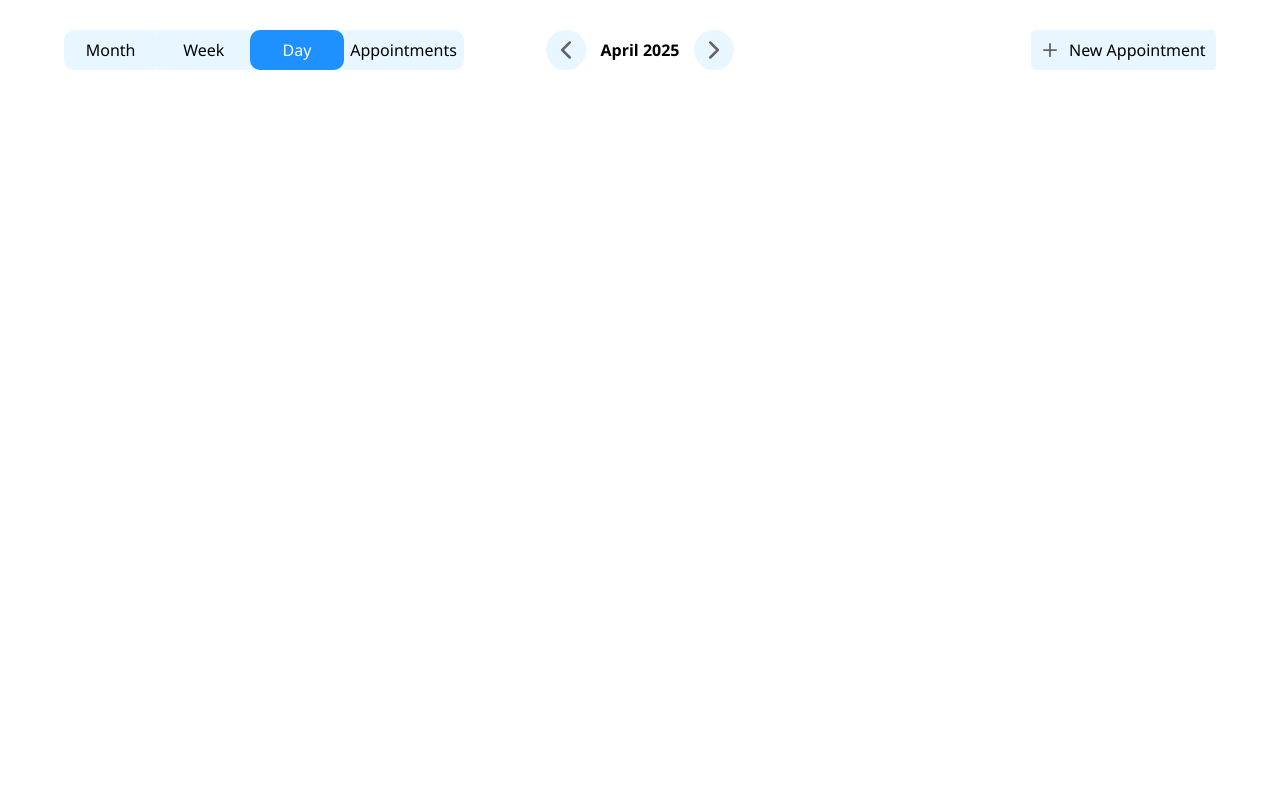
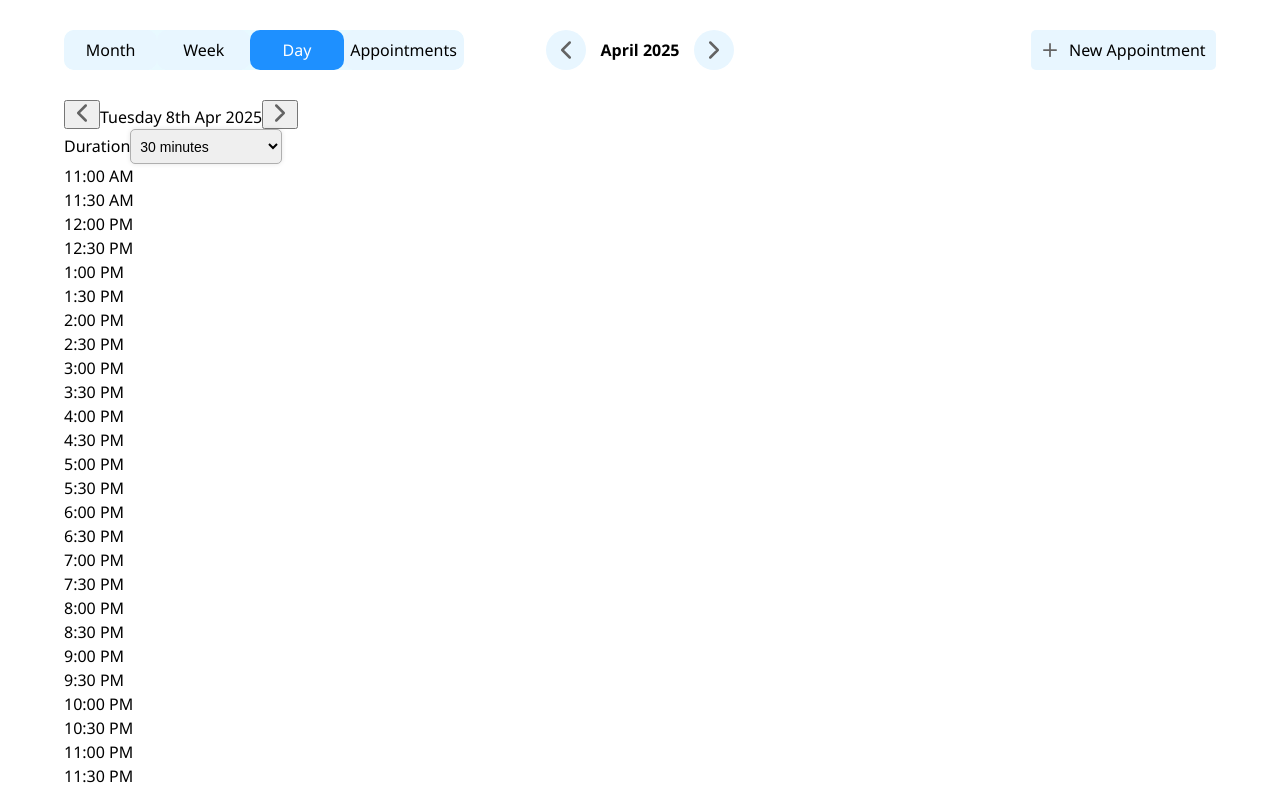
Before and after one commit to faiz-verse/React-practice, a React (Vite) app in the folder booking-app/: page /dashboard in a window 1280 px wide. Both pictures are taken after a click on the element "Day". Built offline with nearby package versions, Linux system fonts and the light colour scheme.

Commit message:
changed alot things in booking-app

```diff
--- a/booking-app/package.json
+++ b/booking-app/package.json
@@ -10,6 +10,7 @@
     "preview": "vite preview"
   },
   "dependencies": {
+    "date-fns": "^4.1.0",
     "framer-motion": "^12.6.3",
     "react": "^19.0.0",
     "react-dom": "^19.0.0",
--- a/booking-app/src/components/Days.jsx
+++ b/booking-app/src/components/Days.jsx
@@ -1,11 +1,107 @@
-import React from 'react'
+import React, { useState, useEffect } from 'react'
+import { BsChevronRight, BsChevronLeft } from "react-icons/bs";
 
-function Days() {
-  return (
-    <div id='days' className='content'>
+import { format } from 'date-fns';
 
-    </div>
-  )
+import './Days.css'
+
+function Days({ currentDate, appointments, setAppointments }) {
+
+    const [timeSlots, setTimeSlots] = useState([]);
+    const [duration, setDuration] = useState("30 minutes");
+
+    const [localDate, setLocalDate] = useState(currentDate)
+
+    const monthNames = [
+        "January", "February", "March", "April", "May", "June",
+        "July", "August", "September", "October", "November", "December"
+    ];
+
+    const durationOptions = [
+        "15 minutes", "30 minutes", "45 minutes", "1 hour",
+        "1 hour 30 minutes", "2 hours", "2 hours 30 minutes", "3 hours"
+    ];
+
+    const getDurationInMinutes = (label) => {
+        const match = label.match(/(\d+)\s*hour(?:s)?(?:\s*(\d+)\s*minutes)?|(\d+)\s*minutes/);
+        if (!match) return 30;
+        if (match[1]) {
+            const hours = parseInt(match[1]);
+            const minutes = match[2] ? parseInt(match[2]) : 0;
+            return hours * 60 + minutes;
+        } else {
+            return parseInt(match[3]);
+        }
+    };
+
+    const formatTime = (totalMinutes) => {
+        const hour = Math.floor(totalMinutes / 60) % 24;
+        const min = totalMinutes % 60;
+        const formattedHour = hour % 12 === 0 ? 12 : hour % 12;
+        const formattedMin = min.toString().padStart(2, "0");
+        const ampm = hour < 12 ? "AM" : "PM";
+        return `${formattedHour}:${formattedMin} ${ampm}`;
+    };
+
+    const roundUpToNearest = (minutes, interval) => Math.ceil(minutes / interval) * interval;
+
+    useEffect(() => {
+        if (!localDate) return;
+
+        const now = new Date();
+        const isToday = localDate.toDateString() === now.toDateString();
+
+        const interval = getDurationInMinutes(duration);
+        const currentMinutes = now.getHours() * 60 + now.getMinutes();
+        const startMinutes = isToday ? roundUpToNearest(currentMinutes, interval) : 0;
+        const endOfDay = 24 * 60;
+
+        const slotList = [];
+        for (let start = startMinutes; start + interval <= endOfDay; start += interval) {
+            slotList.push(formatTime(start));
+        }
+
+        setTimeSlots(slotList);
+    }, [duration, localDate]);
+
+    const handlePrev = () => {
+        const prevDate = new Date(localDate);
+        prevDate.setDate(prevDate.getDate() - 1);
+        setLocalDate(prevDate);
+    };
+
+    const handleNext = () => {
+        const nextDate = new Date(localDate);
+        nextDate.setDate(nextDate.getDate() + 1);
+        setLocalDate(nextDate);
+    };
+
+    return (
+        <div id='days' className='content'>
+
+            <div id="date-wrapper">
+                <button id='prev-date' onClick={handlePrev}><BsChevronLeft size={20} color='rgb(100, 100, 100)' strokeWidth={1} /></button>
+                <span>{format(localDate, "EEEE do MMM yyyy")}</span>
+                <button id='next-date' onClick={handleNext}><BsChevronRight size={20} color='rgb(100, 100, 100)' strokeWidth={1} /></button>
+            </div>
+
+            <div id="duration-dropdown">
+                <span id='duration-label'>Duration</span>
+                <select value={duration} onChange={(e) => setDuration(e.target.value)}>
+                    {durationOptions.map((d, i) => <option key={i} value={d}>{d}</option>)}
+                </select>
+            </div>
+
+            <div id='day-timeslots'>
+                {timeSlots.map((slot, i) => (
+                    <div key={i} className={`day-time-slot`}>
+                        {slot}
+                    </div>
+                ))}
+            </div>
+
+        </div>
+    )
 }
 
 export default Days
--- a/booking-app/src/pages/Dashboard.jsx
+++ b/booking-app/src/pages/Dashboard.jsx
@@ -26,7 +26,7 @@ function Dashboard() {
         setCurrentDate(new Date(prevMonth)); // update state with a new Date instance
     };
 
-      const handleNext = () => {
+    const handleNext = () => {
         const nextMonth = new Date(currentDate.setMonth(currentDate.getMonth() + 1));
         setCurrentDate(new Date(nextMonth));
     };
@@ -37,7 +37,7 @@ function Dashboard() {
     const [appointments, setAppointments] = useState([])
 
     // Load todos from local storage when the app starts
-    useEffect(()=> {
+    useEffect(() => {
         const storedAppointments = localStorage.getItem('appointments');
         if (storedAppointments) {
             setAppointments(JSON.parse(storedAppointments))
@@ -51,33 +51,33 @@ function Dashboard() {
             {/* NAV */}
             <div id='dashboard-nav'>
                 <div id="container-options">
-                    <div className="option" style={{background: (activeView === "month")? "dodgerblue": "rgb(232, 246, 255)", color: (activeView === "month")? "white": "black"}} onClick={() => setActiveView("month")}>Month</div>
-                    <div className="option" style={{background: (activeView === "week")? "dodgerblue": "rgb(232, 246, 255)", color: (activeView === "week")? "white": "black"}} onClick={() => setActiveView("week")}>Week</div>
-                    <div className="option" style={{background: (activeView === "day")? "dodgerblue": "rgb(232, 246, 255)", color: (activeView === "day")? "white": "black"}} onClick={() => setActiveView("day")}>Day</div>
-                    <div className="option" style={{background: (activeView === "appointments")? "dodgerblue": "rgb(232, 246, 255)", color: (activeView === "appointments")? "white": "black"}} onClick={() => setActiveView("appointments")}>Appointments</div>
+                    <div className="option" style={{ background: (activeView === "month") ? "dodgerblue" : "rgb(232, 246, 255)", color: (activeView === "month") ? "white" : "black" }} onClick={() => setActiveView("month")}>Month</div>
+                    <div className="option" style={{ background: (activeView === "week") ? "dodgerblue" : "rgb(232, 246, 255)", color: (activeView === "week") ? "white" : "black" }} onClick={() => setActiveView("week")}>Week</div>
+                    <div className="option" style={{ background: (activeView === "day") ? "dodgerblue" : "rgb(232, 246, 255)", color: (activeView === "day") ? "white" : "black" }} onClick={() => setActiveView("day")}>Day</div>
+                    <div className="option" style={{ background: (activeView === "appointments") ? "dodgerblue" : "rgb(232, 246, 255)", color: (activeView === "appointments") ? "white" : "black" }} onClick={() => setActiveView("appointments")}>Appointments</div>
                 </div>
 
                 <div id='container-date'>
-                    <button id='prev' onClick={handlePrev}><BsChevronLeft size={20} color='rgb(100, 100, 100)' strokeWidth={1}/></button>
+                    <button id='prev' onClick={handlePrev}><BsChevronLeft size={20} color='rgb(100, 100, 100)' strokeWidth={1} /></button>
                     <span>{monthNames[currentDate.getMonth()]} {currentDate.getFullYear()}</span>
-                    <button id='next' onClick={handleNext}><BsChevronRight size={20} color='rgb(100, 100, 100)' strokeWidth={1}/></button>
+                    <button id='next' onClick={handleNext}><BsChevronRight size={20} color='rgb(100, 100, 100)' strokeWidth={1} /></button>
                 </div>
 
                 <div id='buttons-container'>
-                    <button id='new-appointment' onClick={()=> setToggleAppointmentModal(!toggleAppointmentModal)}> <BsPlus size={28} color='rgb(100, 100, 100)'/> New Appointment</button>
+                    <button id='new-appointment' onClick={() => setToggleAppointmentModal(!toggleAppointmentModal)}> <BsPlus size={28} color='rgb(100, 100, 100)' /> New Appointment</button>
                     {/* <button id='profile-btn' style={{pointerEvents: 'none'}}><BsPerson size={28} color='rgb(100, 100, 100)'/></button> */}
                 </div>
             </div>
 
             {/* CALENDAR SECTIONS */}
             <div id="calendar-content">
-                {activeView === "month" && <Month currentDate={currentDate} appointments={appointments}/>}
-                {activeView === "week" && <Week currentDate={currentDate} setCurrentDate={setCurrentDate} appointments={appointments}/>}
-                {activeView === "day" && <Days/>}
-                {activeView === "appointments" && <Appointments/>}
+                {activeView === "month" && <Month currentDate={currentDate} appointments={appointments} />}
+                {activeView === "week" && <Week currentDate={currentDate} setCurrentDate={setCurrentDate} appointments={appointments} />}
+                {activeView === "day" && <Days currentDate={currentDate} appointments={appointments} setAppointments={setAppointments} />}
+                {activeView === "appointments" && <Appointments />}
             </div>
 
-            <AppointmentModal toggleAppointmentModal={toggleAppointmentModal} setToggleAppointmentModal={setToggleAppointmentModal} monthNames={monthNames} appointments={appointments} setAppointments={setAppointments}/>
+            <AppointmentModal toggleAppointmentModal={toggleAppointmentModal} setToggleAppointmentModal={setToggleAppointmentModal} monthNames={monthNames} appointments={appointments} setAppointments={setAppointments} />
 
         </div>
     )
```
Also changed, not shown: 1 other file (tests, documents, lock files or other folders).
